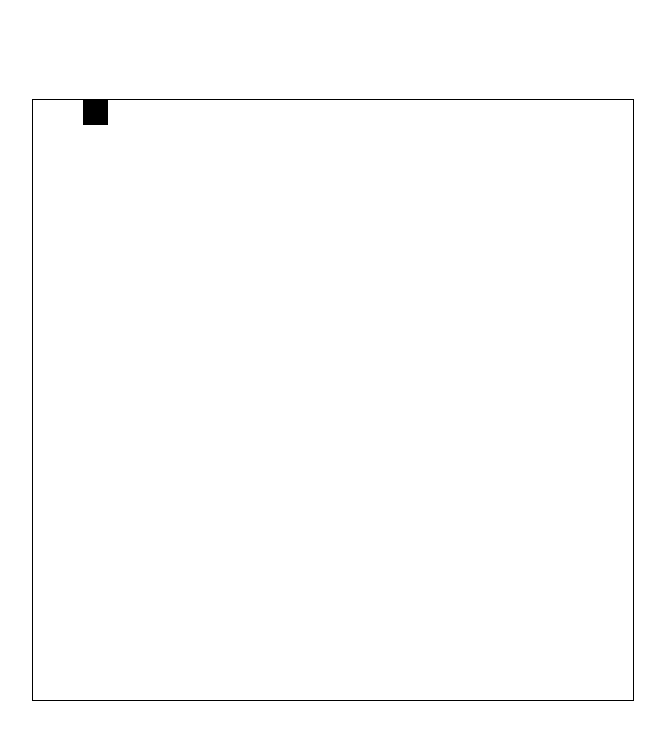
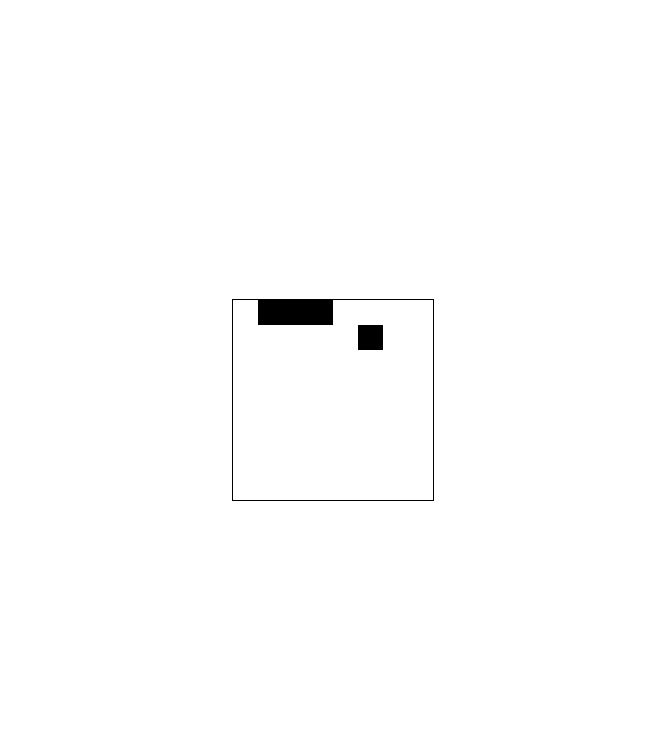
Before and after one commit to Dexter-Pai/Snake-io, a plain HTML site: page index.html in a window 1280 px wide. Shown: the whole page, without its empty margins (307-972 px from the left). Drawn offline with Linux system fonts and the light colour scheme.

Commit message:
framework for apple spawning created

```diff
--- a/game.js
+++ b/game.js
@@ -3,8 +3,8 @@ const canvas = document.getElementById('game');
 const ctx = canvas.getContext('2d');
 
 
-ctx.canvas.width  = 600;
-ctx.canvas.height = 600;
+ctx.canvas.width  = 200;
+ctx.canvas.height = 200;
 const canvasWidth = canvas.clientWidth;
 const canvasHeight = canvas.clientHeight;
 
@@ -15,19 +15,24 @@ const keyPairs = {
     l : 'r',
     r : 'l',
 }
+
 class Snake {
     snakeWidth = 25;
     snakeHeight = 25;
-    #x = 0;
+    #x = 2* this.snakeWidth;
     #y = 0;
     #length = 1;
-    body = [{x:0, y:0}];
+    body = [
+        {x: 2* this.snakeWidth, y: 0},
+        {x: 1* this.snakeWidth, y: 0},
+        {x:0, y:0},
+    ];
     direction = 'r';
     currentlyMovingDir = 'r';
-    renderColor = 'black';
 
     grow() {
-        this.body.push({x: this.#x , y: this.#y})
+        this.body.push({x: this.#x , y: this.#y});
+        apple.grid.splice(apple.grid.findIndex(v => v == this.body[this.body.length -1]), 1);
         this.#length++;
     }
 
@@ -67,17 +72,16 @@ class Snake {
     #checkCollision() {
         const collisionPoint = this.#getCollisionPoint();
         this.body.forEach(bodySegment => {
-            if (bodySegment.x === collisionPoint.x && bodySegment.y === collisionPoint.y) {
-                console.log('collided');
-                this.renderColor = 'red';
-            } else this.renderColor = 'black';
+            if (bodySegment.x === collisionPoint.x && bodySegment.y === collisionPoint.y) console.log('collided');
         })
-
+        if (collisionPoint.x == apple.grid[apple.currentSpawnPoint].x && collisionPoint.y == apple.grid[apple.currentSpawnPoint].y) {
+            apple.applePresent = false;
+            this.grow();
+        }
     }
 
     move() {
         this.direction = this.#checkDirection();
-        console.log(this.direction);
         keypressArray = [];
         this.#checkCollision();
         switch (this.direction) {
@@ -103,38 +107,72 @@ class Snake {
 
         // let indx = grid.findIndex(v => (v.x === beingPopped.x && v.y === beingPopped.y));
         // if (indx != -1) grid.splice(indx, 1);
+        // console.log(this.body[this.body.length-1]);
+        apple.grid.unshift(this.body[this.body.length-1]);
+        // apple.grid(apple.grid[apple.grid.findIndex(v => v == this.body[this.body.length-1])], 1)
         this.body.pop();
         this.body.unshift({x: this.#x, y: this.#y});
+        apple.grid.splice(apple.grid[apple.grid.findIndex(v => v == this.body[0])], 1);
+
         // grid.push({x: this.#x, y: this.#y});
-        // console.log(grid);
+        // console.log(apple.grid);
         this.currentlyMovingDir = this.direction;
     }
 }
 
 let snake = new Snake;
 
-function possibleGrids() {
-    let grid = [];
-    for (let column = 0; column * snake.snakeHeight < canvasHeight; column++) {
-        let tmp = [];
-        for (let row = 0; row * snake.snakeWidth < canvasWidth; row++) {
-            tmp.push({x: row * snake.snakeWidth, y: column * snake.snakeHeight});
+class Apple {
+
+    applePresent = false;
+    currentSpawnPoint;
+
+    grid = (function possibleGrids() {
+        let newGrid = [];
+        for (let column = 0; column * snake.snakeHeight < canvasHeight; column++) {
+            let tmp = [];
+            for (let row = 0; row * snake.snakeWidth < canvasWidth; row++) {
+                tmp.push({x: row * snake.snakeWidth, y: column * snake.snakeHeight});
+            }
+            newGrid.push(tmp);
         }
-        grid.push(tmp);
+        newGrid = newGrid.flat();
+
+        for (let i = 0; i < snake.body.length; i++) {
+            let index = newGrid.findIndex(v => v.x == snake.body[i].x && v.y == snake.body[i].y);
+            if (index != -1) newGrid.splice(index, 1);
+        }
+        return newGrid;
+    })();
+
+    getSpawnPoint() {
+        return Math.floor(Math.random() * this.grid.length);
     }
-    return grid;
-};
-const grid = possibleGrids().flat();
-console.log(grid);
 
-ctx.fillRect(0 ,0 , snake.snakeWidth, snake.snakeHeight);
+    makeNewApple() {
+        this.currentSpawnPoint = this.getSpawnPoint();
+        ctx.fillRect(this.grid[this.currentSpawnPoint].x, this.grid[this.currentSpawnPoint].y, snake.snakeWidth, snake.snakeHeight);
+        this.applePresent = true;
+
+    }
+
+    renderCurrentApple() {
+        ctx.fillRect(this.grid[this.currentSpawnPoint].x, this.grid[this.currentSpawnPoint].y, snake.snakeWidth, snake.snakeHeight);
+    }
+
+}
+
+let apple = new Apple;
+console.log(apple.grid);
 const draw = setInterval(() => {
     ctx.clearRect(0,0, canvasWidth, canvasHeight);
-    snake.move();
+    (!apple.applePresent) ? apple.makeNewApple() : apple.renderCurrentApple();
+
     snake.body.forEach(joint => {
     ctx.fillRect(joint.x ,joint.y , snake.snakeWidth, snake.snakeHeight);
     })
-},100);
+    snake.move();
+},500);
 
 window.addEventListener('keydown', (e) => {
 
@@ -165,8 +203,6 @@ window.addEventListener('keydown', (e) => {
         console.table(snake.body);
         break;
     }
-
-    console.log(keypressArray);
 })
 
 // -----------------------------------
--- a/index.html
+++ b/index.html
@@ -9,7 +9,7 @@
 </head>
 <body>
     <main id="main">
-        <canvas id="game" width="200" height="500"></canvas>
+        <canvas id="game" width="500" height="500"></canvas>
     </main>
 </body>
 </html>
```
